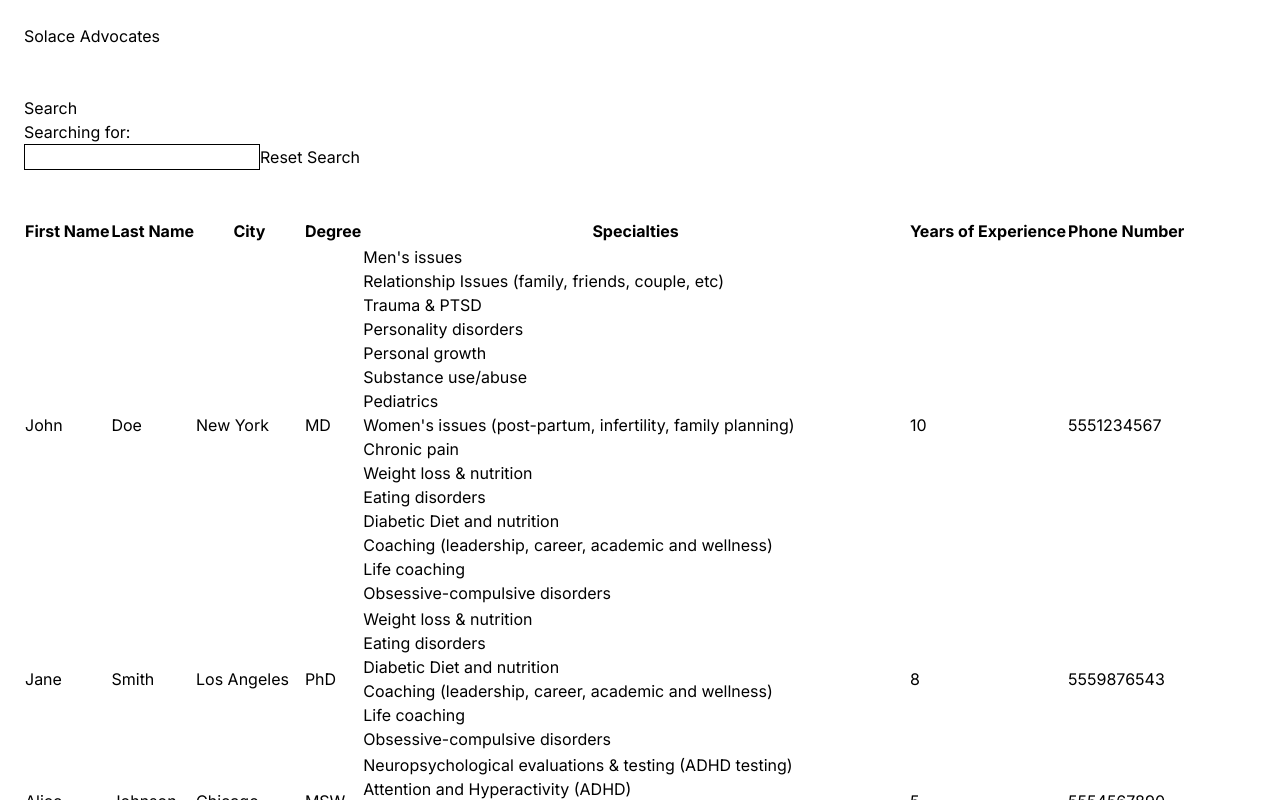
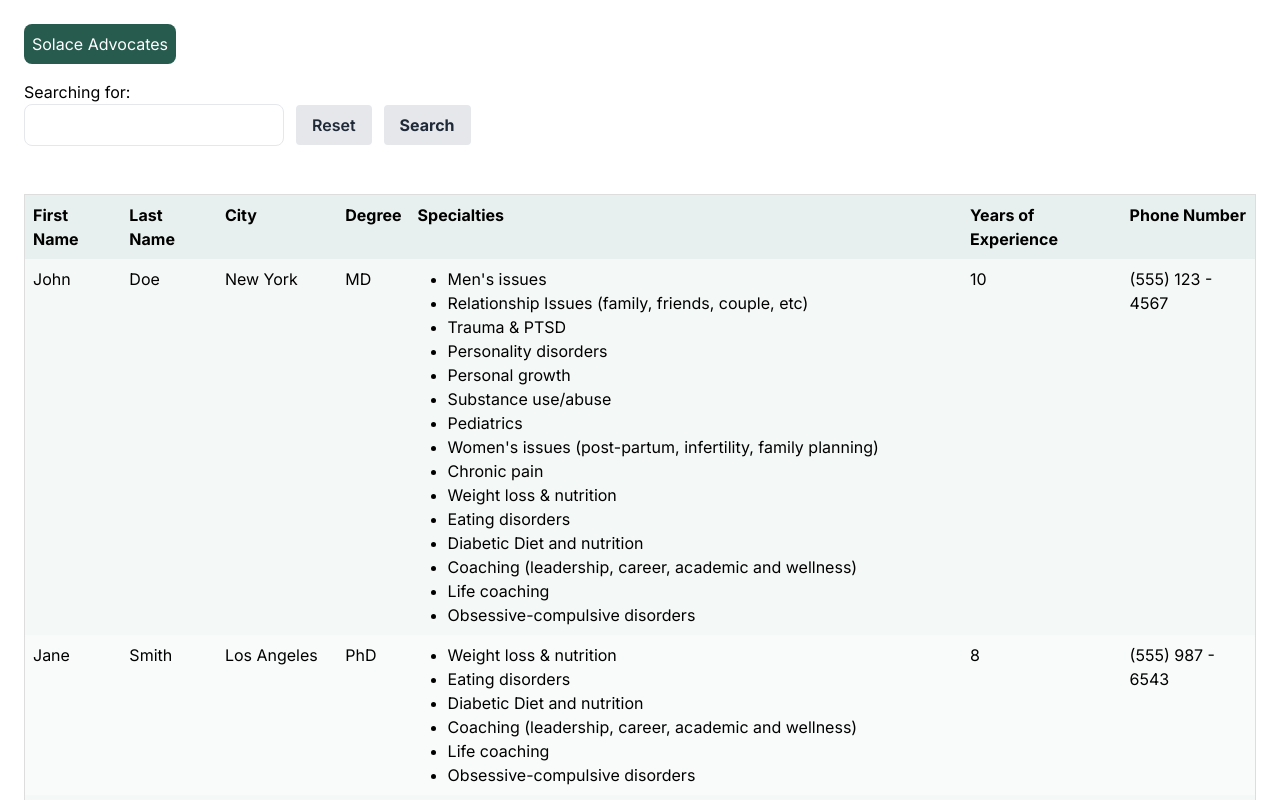
Before and after one commit to ibbrett/solace-candidate-assignment, a Next.js app: page / in a window 1280 px wide. Shown: the top 800 px of the page. Built offline with nearby package versions, Linux system fonts and the light colour scheme.

Commit message:
Create searchTerm state var, add/modify handlers, Modify style and formatting

```diff
--- /dev/null
+++ b/src/app/extended.css
@@ -0,0 +1,29 @@
+table {
+  background-color: rgba(244, 248, 247, 0.5);
+  border-color: #ddd;
+  border-width: 1px;
+}
+
+thead {
+  background-color: rgb(231, 240, 238);
+}
+
+tbody tr:nth-child(odd) {
+  background-color: rgb(244, 248, 247);
+}
+
+th,
+td {
+  padding: 8px;
+  vertical-align: top;
+  text-align: left;
+}
+
+h1 {
+  background-color: rgb(38, 91, 78);
+  display: inline-block;
+  color: white;
+  padding: 8px;
+  border-radius: 8px;
+  margin-bottom: 16px;
+}
--- a/src/app/layout.tsx
+++ b/src/app/layout.tsx
@@ -1,6 +1,7 @@
 import type { Metadata } from "next";
 import { Inter } from "next/font/google";
 import "./globals.css";
+import "./extended.css";
 
 const inter = Inter({ subsets: ["latin"] });
 
--- a/src/app/page.tsx
+++ b/src/app/page.tsx
@@ -15,6 +15,7 @@ type Advocate = {
 export default function Home() {
   const [advocates, setAdvocates] = useState<Advocate[]>([]);
   const [filteredAdvocates, setFilteredAdvocates] = useState<Advocate[]>([]);
+  const [searchTerm, setSearchTerm] = useState("");
 
   useEffect(() => {
     console.log("fetching advocates...");
@@ -26,43 +27,72 @@ export default function Home() {
     });
   }, []);
 
-  const onChange = (e) => {
-    const searchTerm = e.target.value;
+  const handleSearchChange = (e: { target: { value: string } }) => {
+    setSearchTerm(e.target.value);
+  };
 
-    document.getElementById("search-term").innerHTML = searchTerm;
+  const handleSearchReset = () => {
+    setSearchTerm("");
+    setFilteredAdvocates(advocates);
+  };
 
-    console.log("filtering advocates...");
-    const filteredAdvocates = advocates.filter((advocate) => {
+  const handleSearch = () => {
+    setFilteredAdvocates(
+      advocates.filter((advocate) => {
         return (
           advocate.firstName.includes(searchTerm) ||
           advocate.lastName.includes(searchTerm) ||
           advocate.city.includes(searchTerm) ||
           advocate.degree.includes(searchTerm) ||
           advocate.specialties.includes(searchTerm) ||
-        advocate.yearsOfExperience.includes(searchTerm)
+          advocate.yearsOfExperience.toString().includes(searchTerm)
         );
-    });
-
-    setFilteredAdvocates(filteredAdvocates);
+      })
+    );
   };
 
-  const onClick = () => {
-    console.log(advocates);
-    setFilteredAdvocates(advocates);
+  const resetSearch = () => {
+    setAdvocates([]);
+  };
+
+  const formatPhone = (phone: number) => {
+    const phoneStr = phone.toString();
+    if (phoneStr.length === 10)
+      return `(${phoneStr.slice(0, 3)}) ${phoneStr.slice(
+        3,
+        6
+      )} - ${phoneStr.slice(6)}`;
+    return "";
   };
 
   return (
     <main style={{ margin: "24px" }}>
       <h1>Solace Advocates</h1>
-      <br />
-      <br />
       <div>
-        <p>Search</p>
         <p>
-          Searching for: <span id="search-term"></span>
+          Searching for: <span>{searchTerm}</span>
         </p>
-        <input style={{ border: "1px solid black" }} onChange={onChange} />
-        <button onClick={onClick}>Reset Search</button>
+        <p>
+          <input
+            value={searchTerm}
+            onChange={handleSearchChange}
+            className="px-3 py-2 border rounded-lg mr-3"
+          />
+
+          <button
+            onClick={handleSearchReset}
+            className="bg-gray-200 hover:bg-gray-300 text-gray-800 font-semibold py-2 px-4 rounded mr-3"
+          >
+            Reset
+          </button>
+
+          <button
+            onClick={handleSearch}
+            className="bg-gray-200 hover:bg-gray-300 text-gray-800 font-bold py-2 px-4 rounded"
+          >
+            Search
+          </button>
+        </p>
       </div>
       <br />
       <br />
@@ -79,20 +109,22 @@ export default function Home() {
           </tr>
         </thead>
         <tbody>
-          {filteredAdvocates.map((advocate: Advocate) => {
+          {filteredAdvocates.map((advocate: Advocate, index: number) => {
             return (
-              <tr>
+              <tr key={index}>
                 <td>{advocate.firstName}</td>
                 <td>{advocate.lastName}</td>
                 <td>{advocate.city}</td>
                 <td>{advocate.degree}</td>
                 <td>
-                  {advocate.specialties.map((s) => (
-                    <div>{s}</div>
+                  <ul style={{ listStyle: "unset", padding: "0 30px" }}>
+                    {advocate.specialties.map((s, i) => (
+                      <li key={i}>{s}</li>
                     ))}
+                  </ul>
                 </td>
                 <td>{advocate.yearsOfExperience}</td>
-                <td>{advocate.phoneNumber}</td>
+                <td>{formatPhone(advocate.phoneNumber)}</td>
               </tr>
             );
           })}
```
Lines whose indentation alone changed are shown as unchanged.
